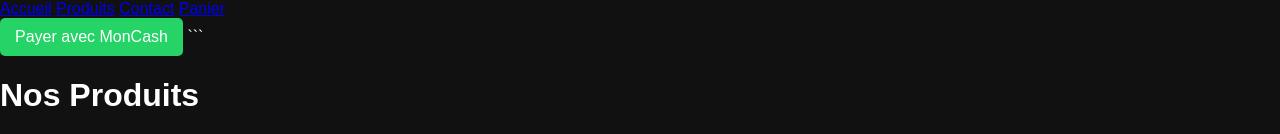
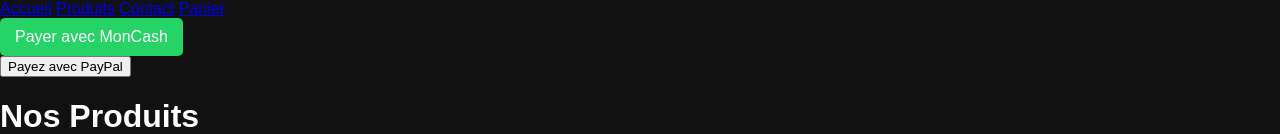
Before and after one commit to 3XIUS/3XIUS-l-elegance-connectee, a plain HTML site: page products.html in a window 1280 px wide. Shown: the top 134 px of the page. Drawn offline with Linux system fonts and the light colour scheme.

Commit message:
Update products.html
Signed-off-by: 3XIUS <exiuswidelph02@gmail.com>

````diff
--- a/products.html
+++ b/products.html
@@ -20,7 +20,11 @@
     Payer avec MonCash
   </button>
 </a>
-```
+<!-- Bouton PayPal -->
+  <form action="https://www.paypal.com/paypalme/cimeclarens32" method="get" target="_blank">
+    <button type="submit">Payez avec PayPal</button>
+  </form>
+</div>
   <main>
     <h1>Nos Produits</h1>
     <div class="product-grid">
````
